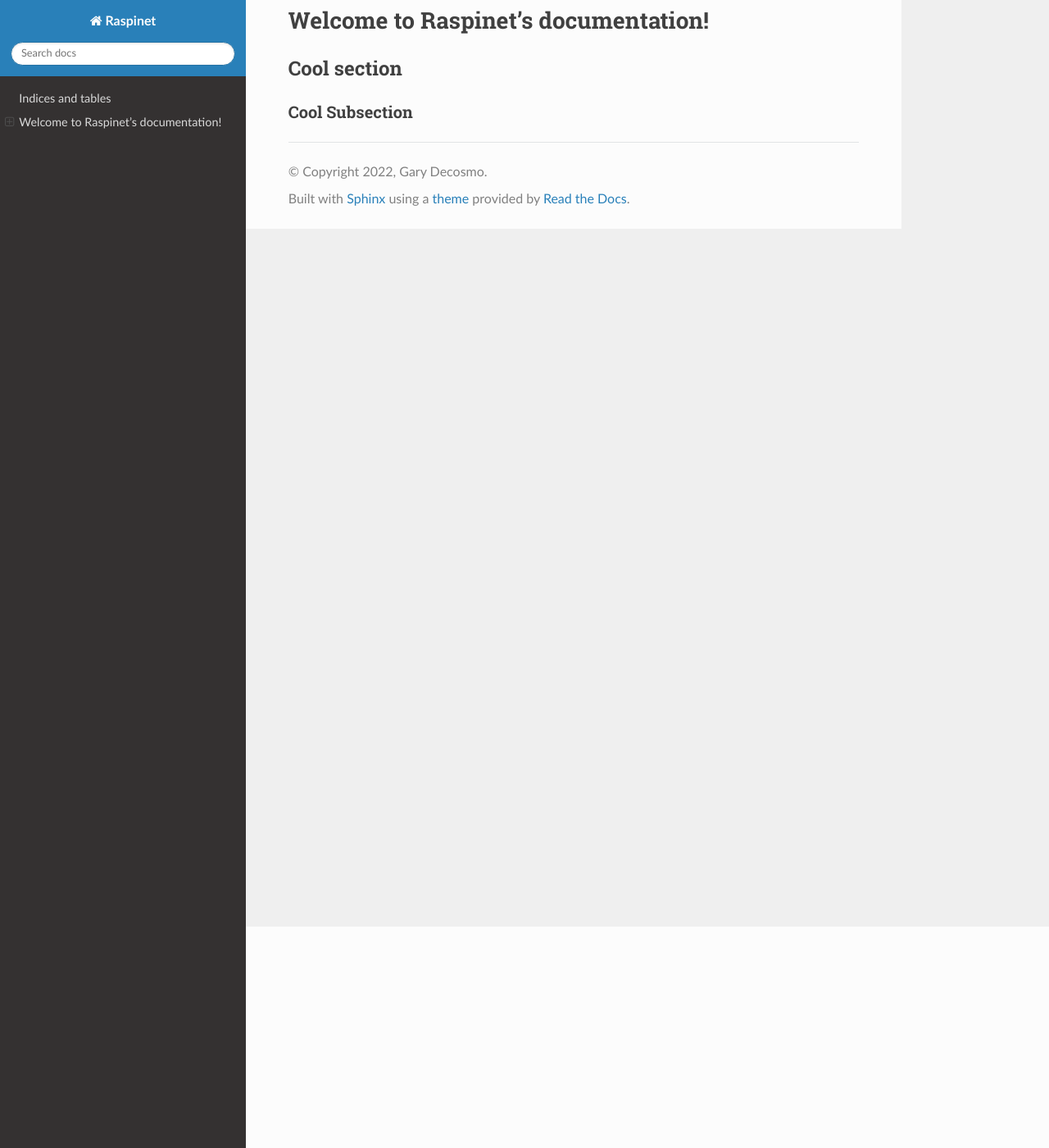
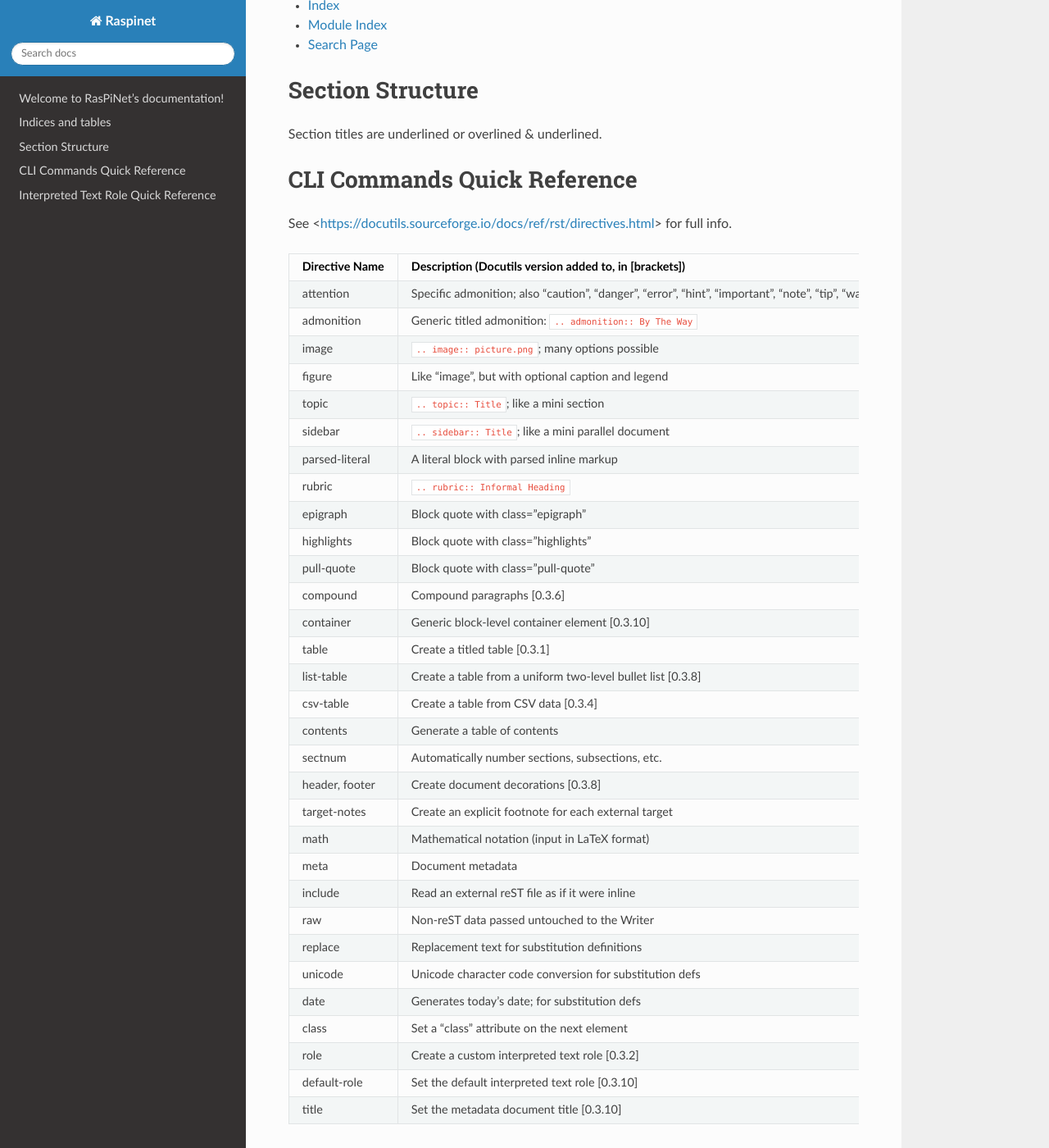
Before and after one commit to GaryDeco/Raspinet, a Sphinx documentation site: the page built from source/index.rst, in a window 1280 px wide and 1400 px high, scrolled down 270 px. Shown: the whole window at 82% size. Built offline with Sphinx 7.4.7 and the Read the Docs theme 2.0.0, drawn with Linux system fonts in a browser that asks for light colours; some of the changed text lies outside the part shown.

Commit message:
added image and doc template

```diff
--- a/source/index.rst
+++ b/source/index.rst
@@ -3,7 +3,15 @@
    You can adapt this file completely to your liking, but it should at least
    contain the root `toctree` directive.
 
+Welcome to RasPiNet's documentation!
+====================================
 
+.. image:: /source/_img/RPiNet_Logo.jpeg
+   :height: 100px
+   :width: 200 px
+   :scale: 50 %
+   :alt: alternate text
+   :align: right
 
 .. toctree::
    :maxdepth: 2
@@ -20,11 +28,68 @@
 * :ref:`modindex`
 * :ref:`search`
 
-Welcome to Raspinet's documentation!
-====================================
+Section Structure
+=================
+Section titles are underlined or overlined & underlined.
 
-Cool section
------------
 
-Cool Subsection
-~~~~~~~~~~~~~~~
+
+CLI Commands Quick Reference
+=========================
+See <https://docutils.sourceforge.io/docs/ref/rst/directives.html> for full info.
+
+================  ============================================================
+Directive Name    Description (Docutils version added to, in [brackets])
+================  ============================================================
+attention         Specific admonition; also "caution", "danger",
+                  "error", "hint", "important", "note", "tip", "warning"
+admonition        Generic titled admonition: ``.. admonition:: By The Way``
+image             ``.. image:: picture.png``; many options possible
+figure            Like "image", but with optional caption and legend
+topic             ``.. topic:: Title``; like a mini section
+sidebar           ``.. sidebar:: Title``; like a mini parallel document
+parsed-literal    A literal block with parsed inline markup
+rubric            ``.. rubric:: Informal Heading``
+epigraph          Block quote with class="epigraph"
+highlights        Block quote with class="highlights"
+pull-quote        Block quote with class="pull-quote"
+compound          Compound paragraphs [0.3.6]
+container         Generic block-level container element [0.3.10]
+table             Create a titled table [0.3.1]
+list-table        Create a table from a uniform two-level bullet list [0.3.8]
+csv-table         Create a table from CSV data [0.3.4]
+contents          Generate a table of contents
+sectnum           Automatically number sections, subsections, etc.
+header, footer    Create document decorations [0.3.8]
+target-notes      Create an explicit footnote for each external target
+math              Mathematical notation (input in LaTeX format)
+meta              Document metadata
+include           Read an external reST file as if it were inline
+raw               Non-reST data passed untouched to the Writer
+replace           Replacement text for substitution definitions
+unicode           Unicode character code conversion for substitution defs
+date              Generates today's date; for substitution defs
+class             Set a "class" attribute on the next element
+role              Create a custom interpreted text role [0.3.2]
+default-role      Set the default interpreted text role [0.3.10]
+title             Set the metadata document title [0.3.10]
+================  ============================================================
+
+Interpreted Text Role Quick Reference
+=====================================
+See <https://docutils.sourceforge.io/docs/ref/rst/roles.html> for full info.
+
+================  ============================================================
+Role Name         Description
+================  ============================================================
+emphasis          Equivalent to *emphasis*
+literal           Equivalent to ``literal`` but processes backslash escapes
+math              Mathematical notation (input in LaTeX format)
+PEP               Reference to a numbered Python Enhancement Proposal
+RFC               Reference to a numbered Internet Request For Comments
+raw               For non-reST data; cannot be used directly (see docs) [0.3.6]
+strong            Equivalent to **strong**
+sub               Subscript
+sup               Superscript
+title             Title reference (book, etc.); standard default role
+================  ============================================================
```
Also changed, not shown: source/_img/RPiNet_Logo.jpg (added), 6 other files.
